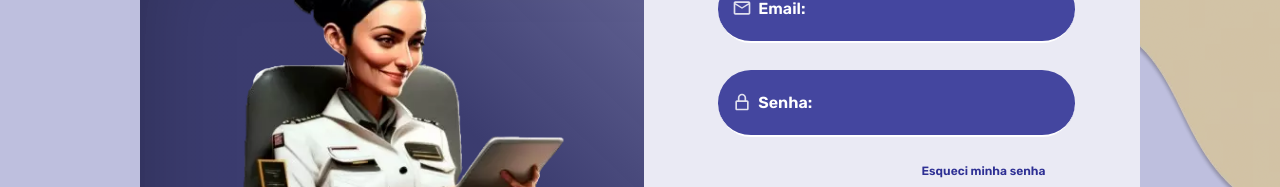
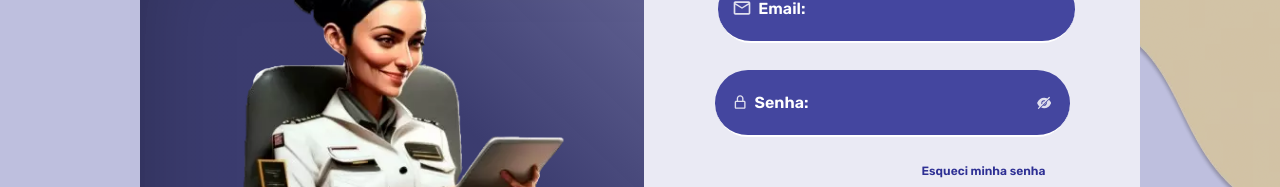
Before and after one commit to enzoleao/ciap-front-end-project, a Next.js app: page / in a window 1280 px wide. Shown: the part 148-335 px from the top of the page. Built offline with nearby package versions, Linux system fonts and the light colour scheme.

Commit message:
show and unshow password

```diff
--- a/src/pages/login/Login.module.scss
+++ b/src/pages/login/Login.module.scss
@@ -42,6 +42,7 @@
             box-shadow: inset 0.188rem 0.5rem 5.438rem 0.188rem rgba(0, 0, 0, 0.25);
             border-radius: 1.563rem;
             z-index:1;
+
                 .leftBox {
                     .bonecaImage{
                         position: relative;
@@ -94,7 +95,13 @@
                                             left: 2.125rem;
                                         }
                                     }
+                                    .eyePassword {
+                                        position: relative;
+                                        top: 1.475rem;
+                                        right: 2.125rem;
+                                        cursor: pointer;
 
+                                    }
                                     input {
                                         width: 100%;
                                         background:var(--blue-600);
--- a/src/pages/login/index.tsx
+++ b/src/pages/login/index.tsx
@@ -9,6 +9,7 @@ import brasaoPmpa from '../../../public/imagers/brasao_pmpa.svg'
 import bonecaCiap from '../../../public/imagers/boneca-ciap.webp'
 import { MdOutlineMailOutline } from 'react-icons/md'
 import { BiLockAlt } from 'react-icons/bi'
+import { AiFillEye, AiFillEyeInvisible } from 'react-icons/ai'
 import { useState, useContext } from 'react'
 import { useForm } from 'react-hook-form'
 import { AuthContext } from '@/contexts/AuthContext'
@@ -16,9 +17,10 @@ import { AuthContext } from '@/contexts/AuthContext'
 export default function Login() {
   const [inputColorChangeEmail, setInputColorChangeEmail] = useState('#DFDFEE')
   const [inputColorChangePwd, setInputColorChangePwd] = useState('#DFDFEE')
-
+  const [eyeSelector, setEyeSelector] = useState(1)
   const { register, handleSubmit } = useForm()
   const { signIn } = useContext(AuthContext)
+  const [passowordType, setPasswordType] = useState('password')
 
   const handleSingIn = async (data: any, e: any) => {
     e.preventDefault()
@@ -28,7 +30,14 @@ export default function Login() {
       console.log(err)
     }
   }
-
+  const handleShowPassword = () => {
+    setEyeSelector(0)
+    setPasswordType('text')
+  }
+  const handleUnshowPassowrd = () => {
+    setEyeSelector(1)
+    setPasswordType('password')
+  }
   return (
     <div className={styles.loginWrapper}>
       <Image
@@ -78,8 +87,23 @@ export default function Login() {
                     onFocus={() => setInputColorChangePwd('#2e3094')}
                     onBlur={() => setInputColorChangePwd('#DFDFEE')}
                     placeholder="Senha:"
-                    type="password"
+                    type={passowordType}
                   />
+                  {eyeSelector === 1 ? (
+                    <AiFillEyeInvisible
+                      size={20}
+                      onClick={handleShowPassword}
+                      className={styles.eyePassword}
+                      color={inputColorChangePwd}
+                    />
+                  ) : (
+                    <AiFillEye
+                      size={20}
+                      onClick={handleUnshowPassowrd}
+                      className={styles.eyePassword}
+                      color={inputColorChangePwd}
+                    />
+                  )}
                 </div>
                 <span className={styles.forgetPasswordSpan}>
                   <a href="#">Esqueci minha senha</a>
```
